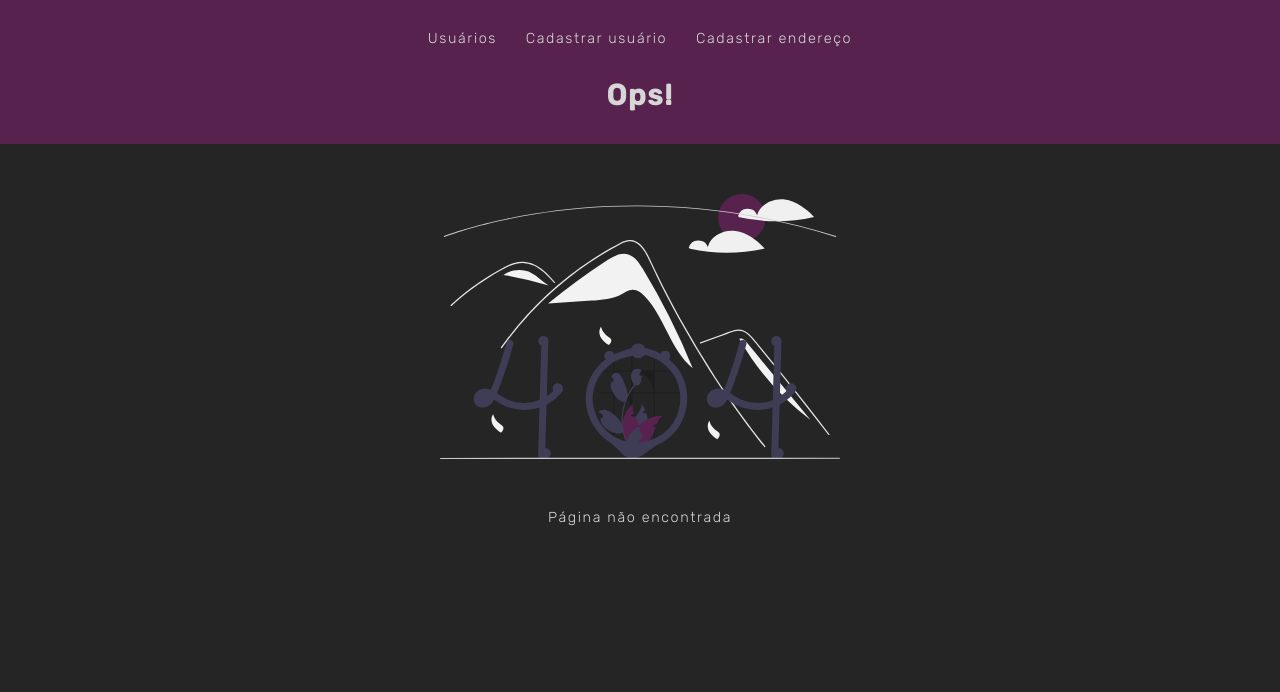
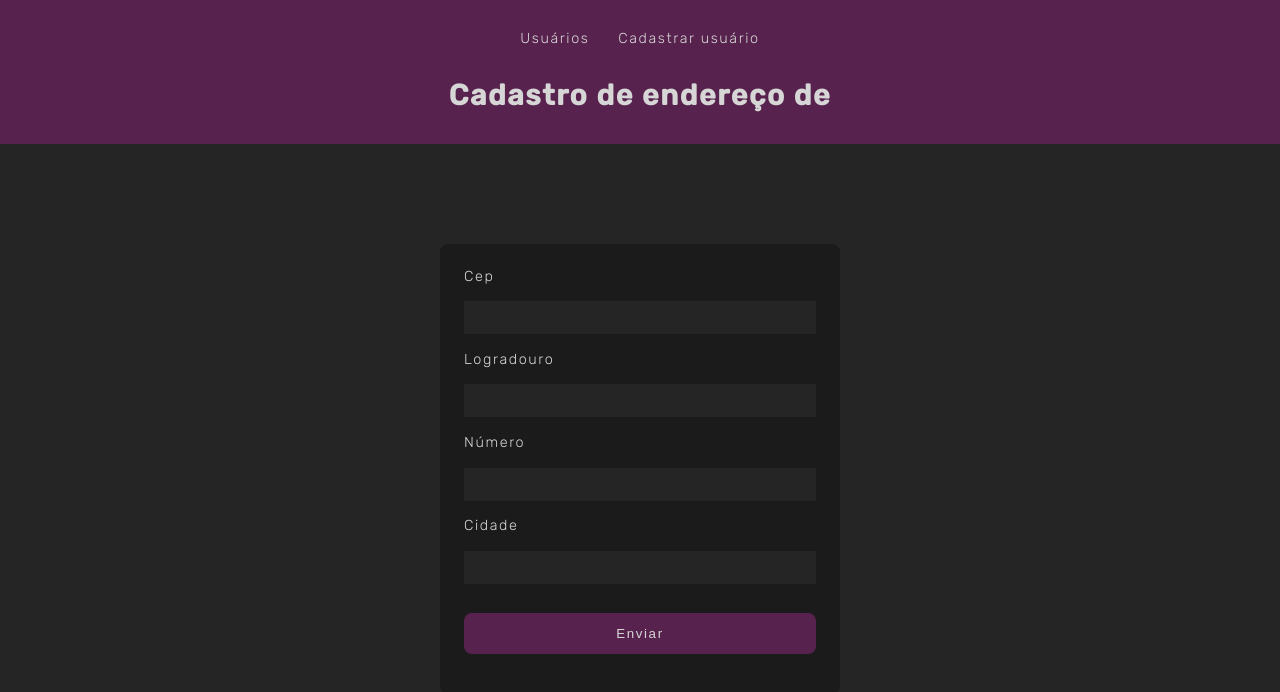
Before and after one commit to ligiapretel/gerenciador-de-enderecos-dh, a React (Create React App) app in the folder frontend/: page /enderecos-registro/1 in a window 1280 px wide. Shown: the top 692 px of the page. Built offline with nearby package versions, Linux system fonts and the light colour scheme; no server answers.

Commit message:
Criando funcionalidade de cadastro endereço no front

```diff
--- a/frontend/public/index.html
+++ b/frontend/public/index.html
@@ -13,11 +13,6 @@
     <link rel="preconnect" href="https://fonts.gstatic.com" crossorigin>
     <link href="https://fonts.googleapis.com/css2?family=Rubik:wght@300;400;500&display=swap" rel="stylesheet">
     <link rel="apple-touch-icon" href="%PUBLIC_URL%/logo192.png" />
-    <!--
-      manifest.json provides metadata used when your web app is installed on a
-      user's mobile device or desktop. See https://developers.google.com/web/fundamentals/web-app-manifest/
-    -->
-    <link rel="manifest" href="%PUBLIC_URL%/manifest.json" />
     <!--
       Notice the use of %PUBLIC_URL% in the tags above.
       It will be replaced with the URL of the `public` folder during the build.
--- a/frontend/src/App.jsx
+++ b/frontend/src/App.jsx
@@ -2,6 +2,7 @@ import './App.css';
 import UserRegisterScreen from './screens/UserRegisterScreen';
 import UsersScreen from './screens/UsersScreen';
 import AddressesScreen from './screens/AddressesScreen';
+import AddressFormScreen from './screens/AddressFormScreen';
 import NotFoundScreen from './screens/NotFoundScreen';
 import { Routes, Route } from 'react-router-dom';
 
@@ -12,6 +13,7 @@ function App() {
         <Route path="/" element={<UsersScreen />}/>
         <Route path="/registro" element={<UserRegisterScreen />}/>
         <Route path="/enderecos" element={<AddressesScreen />}/>
+        <Route path="/enderecos-registro/:userId" element={<AddressFormScreen />}/>
         <Route path="*" element={<NotFoundScreen />}/>
       </Routes>
   );
--- a/frontend/src/components/Header/index.jsx
+++ b/frontend/src/components/Header/index.jsx
@@ -7,7 +7,7 @@ function Header({title}){
             <div className="container-menu">
                 <NavLink to="/" className="menu-item">Usuários</NavLink>
                 <NavLink to="/registro" className="menu-item">Cadastrar usuário</NavLink>
-                <NavLink to="/enderecos" className="menu-item">Cadastrar endereço</NavLink>
+                {/* <NavLink to="/enderecos" className="menu-item">Cadastrar endereço</NavLink> */}
             </div>
             <h1 className="title">{title}</h1>
         </header>
--- a/frontend/src/components/UserCard/index.jsx
+++ b/frontend/src/components/UserCard/index.jsx
@@ -1,4 +1,5 @@
 import './userCard.css';
+import { Link } from 'react-router-dom';
 
 function UserCard({ id, name, email, addresses }){
     return(
@@ -7,7 +8,12 @@ function UserCard({ id, name, email, addresses }){
             <span className="user-info"> Nome: {name}</span>
             <span className="user-info"> Email: {email}</span>
             <div className="container-user-addresses">
-                <span className="user-addresses">Endereços</span>
+                <div className="container-title-address">
+                    <span className="user-addresses">Endereços</span>
+                    <Link to={"/enderecos-registro/"+id} className="add">
+                        <span>+</span>
+                    </Link>
+                </div>
                     {addresses.map(address=>(
                         <div className="user-address-info" key={address.id}>
                             <span> CEP: {address.postal_code}</span>
--- a/frontend/src/components/UserCard/userCard.css
+++ b/frontend/src/components/UserCard/userCard.css
@@ -26,14 +26,20 @@
 .container-user-addresses{
     margin-top: 1rem;
 }
+.container-title-address{
+    display: flex;
+    justify-content: space-between;
+    align-items: center;
+    margin: 0.8rem 1rem 1rem 0;
+}
 
 .user-addresses{
     font-size: 0.8rem;
     background-color: #58224e;
     border-radius: 0.5rem;
     padding: 0.3rem 0.5rem;
-    margin: 0.8rem 0 1rem 0;
-    display: block;
+    display: flex;
+    width: 80%;
 }
 
 .user-address-info{
@@ -41,3 +47,20 @@
     display: flex;
     flex-direction: column;
 }
+
+.add{
+    background-color: #58224e;
+    display: flex;
+    justify-content: center;
+    align-items: center;
+    width: 25px;
+    height: 25px;
+    padding: 0 0 1px 1px;
+    border-radius: 50%;
+    text-decoration: none;
+    color: #d6d6d6;
+}
+
+.add:hover{
+    background-color: #65315b;
+}
--- /dev/null
+++ b/frontend/src/screens/AddressFormScreen/addressFormScreen.css
@@ -0,0 +1,16 @@
+.main-address-form{
+    display: flex;
+    justify-content: center;
+}
+
+.address-form{
+    display: flex;
+    flex-direction: column;
+    justify-content: space-between;
+    width: 400px;
+    height: 450px;
+    background-color: #1b1b1b;
+    padding: 1.5rem;
+    margin: 100px 0;
+    border-radius: 0.5rem;
+}
--- /dev/null
+++ b/frontend/src/screens/AddressFormScreen/index.jsx
@@ -0,0 +1,89 @@
+import './addressFormScreen.css';
+import Header from '../../components/Header';
+import { useState, useEffect } from 'react';
+import { useParams, useNavigate } from 'react-router-dom';
+import api from '../../api/api';
+
+function AddressFormScreen(){
+
+    let { userId } = useParams();
+
+    const [ postalCode, setPostalCode ] = useState('');
+    const [ street, setStreet ] = useState('');
+    const [ houseNumber, setHouseNumber ] = useState('');
+    const [ city, setCity ] = useState('');
+    const [ name, setName ] = useState('');
+
+    const navigate = useNavigate();
+
+    //Função que captura o nome do usuário logo que o componente é renderizado
+    useEffect(()=>{
+        async function getUser(){
+            const response = await api.get(`/users/${userId}`)
+            setName(response.data.name);
+        }
+        getUser();
+    },[]);
+
+    async function handleSubmit(event){
+        event.preventDefault();
+
+        await api.post(`/addresses/${userId}`,{
+            postal_code: postalCode,
+            street,
+            house_number: houseNumber,
+            city,
+            user_id: userId,
+        });
+
+        setPostalCode('');
+        setStreet('');
+        setHouseNumber('');
+        setCity('');
+
+        alert("Endereço cadastrado com sucesso");
+
+        navigate("/");
+    }
+
+    return(
+        <>
+            <Header title={`Cadastro de endereço de ${name}`}/>
+            <main className="main-address-form">
+                <form onSubmit={handleSubmit} className="address-form">
+                    <label>Cep</label>
+                    <input
+                        type="text"
+                        value={postalCode}
+                        onChange={event=>setPostalCode(event.target.value)}
+                    />
+
+                    <label>Logradouro</label>
+                    <input
+                        type="text"
+                        value={street}
+                        onChange={event=>setStreet(event.target.value)}
+                    />
+
+                    <label>Número</label>
+                    <input
+                        type="text"
+                        value={houseNumber}
+                        onChange={event=>setHouseNumber(event.target.value)}
+                    />
+
+                    <label>Cidade</label>
+                    <input
+                        type="text"
+                        value={city}
+                        onChange={event=>setCity(event.target.value)}
+                    />
+
+                    <button type="submit">Enviar</button>
+                </form>
+            </main>
+        </>
+    );
+}
+
+export default AddressFormScreen;
--- a/frontend/src/screens/AddressesScreen/index.jsx
+++ b/frontend/src/screens/AddressesScreen/index.jsx
@@ -31,7 +31,7 @@ function AddressesScreen(){
         <>
             <Header title={"Endereços cadastrados"}/>
             <main>
-                {addresses.map(address=>(
+                {addresses.map(address=>
                     <AddressCard
                         key={address.id}
                         id={address.id}
@@ -40,7 +40,7 @@ function AddressesScreen(){
                         houseNumber={address.houseNumber}
                         city={address.city}
                     />
-                ))}
+                )}
             </main>
         </>
     );
--- a/frontend/src/screens/UsersScreen/index.jsx
+++ b/frontend/src/screens/UsersScreen/index.jsx
@@ -22,7 +22,7 @@ function UsersScreen(){
         <>
             <Header title="Usuários cadastrados"/>
             <main className="main-users-screen">
-                {users.map(user=> (
+                {users.map(user=>
                     <UserCard
                         key={user.id}
                         id={user.id}
@@ -30,7 +30,7 @@ function UsersScreen(){
                         email={user.email}
                         addresses={user.addresses}
                     />
-                ))}
+                )}
             </main>
         </>
     )
```
